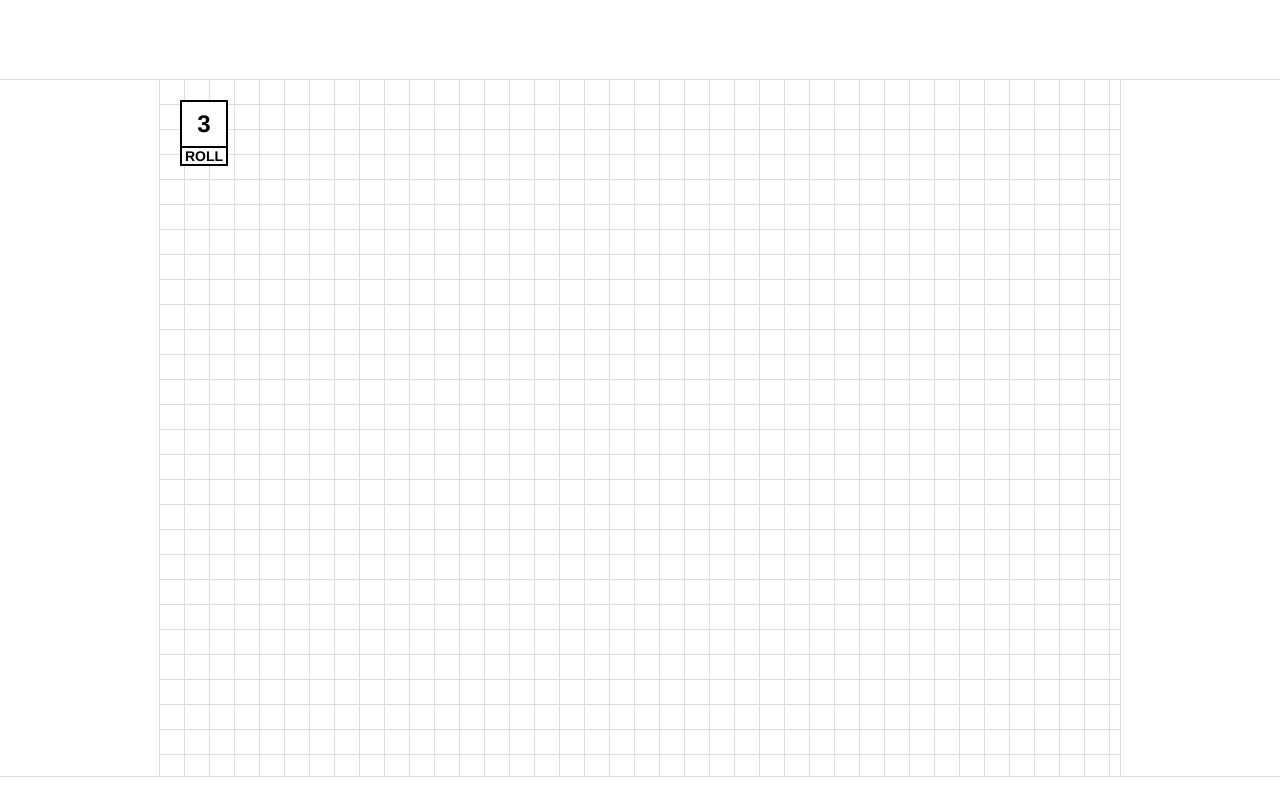
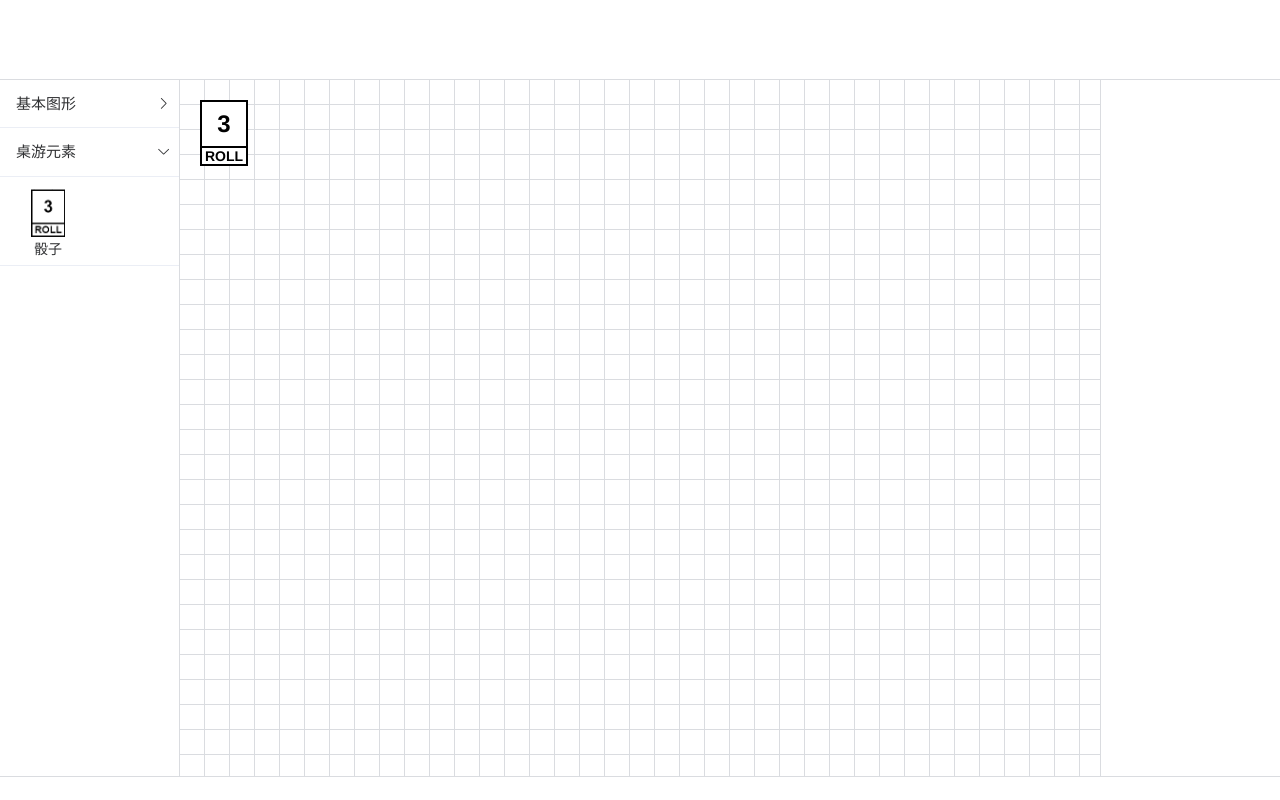
Before and after one commit to GStarP/Board, a Vue app in the folder client/: page / in a window 1280 px wide. Built offline with nearby package versions, Linux system fonts and the light colour scheme.

Commit message:
feat: 侧边栏,，添加Item

```diff
--- a/client/src/App.vue
+++ b/client/src/App.vue
@@ -38,4 +38,14 @@ div {
 ::-webkit-scrollbar-thumb {
   background-color: #aaa;
 }
+
+.flex {
+  display: flex;
+}
+.r-center {
+  justify-content: center;
+}
+.c-center {
+  align-items: center;
+}
 </style>
--- a/client/src/components/Desktop.vue
+++ b/client/src/components/Desktop.vue
@@ -26,7 +26,7 @@ export default {
 #desktop {
   width: 100%;
   height: 100%;
-  overflow: scroll;
+  overflow: auto;
 }
 .desktop__main {
   // 格子背景
--- /dev/null
+++ b/client/src/components/ItemSideBar.vue
@@ -0,0 +1,101 @@
+<template>
+  <div class="side-bar__item">
+    <el-collapse v-model="activeMenu">
+      <el-collapse-item title="基本图形" name="shape">
+        <div class="flex r-center c-center" style="width: 100%; height: 64px;">
+          暂无
+        </div>
+      </el-collapse-item>
+      <el-collapse-item title="桌游元素" name="board">
+        <div class="menu-item" @click="addDice">
+          <img class="menu-item__icon" src="../assets/imgs/icon-dice.png" />
+          <span class="menu-item__text">骰子</span>
+        </div>
+      </el-collapse-item>
+    </el-collapse>
+  </div>
+</template>
+
+<script>
+export default {
+  data() {
+    return {
+      activeMenu: ["board"]
+    };
+  },
+  methods: {
+    // TODO relative 文档流引起的位置问题
+    addDice() {
+      const newDice = {
+        idx: -1,
+        x: 0,
+        y: 0,
+        type: "dice",
+        max: 6,
+        value: 1
+      };
+      this.$store.commit("addItem", newDice);
+    }
+  }
+};
+</script>
+
+<style lang="scss">
+.side-bar {
+  &__item {
+    display: flex;
+    flex-direction: column;
+
+    .menu-item {
+      $width: 72px;
+      $height: 72px;
+      $margin: (180px - 2 * $width) / 3;
+      $itemtextHeight: 16px;
+      $itemInsideMargin: 4px;
+
+      width: $width;
+      height: $height;
+      margin: 8px $margin;
+      :nth-child(even) {
+        margin-left: 0;
+      }
+
+      display: flex;
+      flex-direction: column;
+      justify-content: center;
+      align-items: center;
+
+      &:hover {
+        cursor: pointer;
+        background: #eee;
+      }
+
+      &__icon {
+        height: $height - $itemtextHeight - 2 * $itemInsideMargin;
+        margin: $itemInsideMargin 0;
+      }
+
+      &__text {
+        font-size: 14px;
+        height: $itemtextHeight;
+        line-height: $itemtextHeight;
+      }
+    }
+
+    .el-collapse {
+      border-top: none;
+    }
+    .el-collapse-item__header {
+      padding-left: 1rem;
+      font-size: 15px;
+    }
+    .el-collapse-item__wrap {
+      border-top: 1px solid #ebeef5;
+    }
+    .el-collapse-item__content {
+      padding-bottom: 0;
+      min-height: 64px;
+    }
+  }
+}
+</style>
--- a/client/src/store/index.js
+++ b/client/src/store/index.js
@@ -12,12 +12,14 @@ export default new Vuex.Store({
       },
       items: [
         {
+          // 公有属性
           idx: 0,
+          x: 20,
+          y: 20,
+          // 特有属性
           type: "dice",
           max: 6,
-          value: 3,
-          x: 20,
-          y: 20
+          value: 3
         }
       ]
     }
--- a/client/src/views/Home.vue
+++ b/client/src/views/Home.vue
@@ -2,7 +2,9 @@
   <div class="container">
     <div class="header" style="height: 80px"></div>
     <div class="main">
-      <div class="aside aside-left" style="width: 160px"></div>
+      <div class="aside aside-left" style="width: 180px">
+        <item-side-bar />
+      </div>
       <div class="main">
         <desktop>
           <item
@@ -13,7 +15,7 @@
           />
         </desktop>
       </div>
-      <div class="aside aside-right" style="width: 160px"></div>
+      <div class="aside aside-right" style="width: 180px"></div>
     </div>
     <div class="footer" style="height: 24px"></div>
   </div>
@@ -21,10 +23,12 @@
 
 <script>
 import Desktop from "@/components/Desktop.vue";
+import ItemSideBar from "@/components/ItemSideBar.vue";
 
 export default {
   components: {
-    Desktop
+    Desktop,
+    ItemSideBar
   },
   computed: {
     board() {
@@ -68,6 +72,9 @@ export default {
   background: #fff;
   z-index: 101;
 
+  overflow: auto;
+  overflow-x: hidden;
+
   &-left {
     border-right: 1px solid #dadce0;
   }
```
Also changed, not shown: client/src/plugins/element.js (+10 -1 lines), client/src/assets/imgs/icon-dice.png (added).
